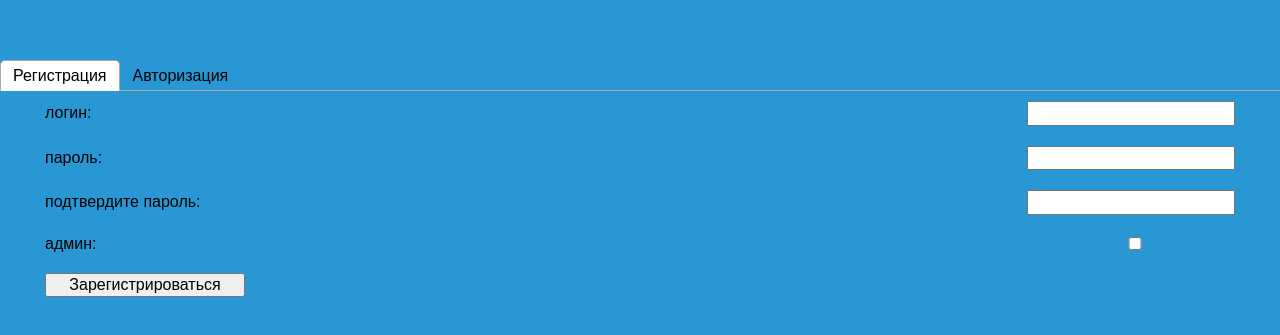
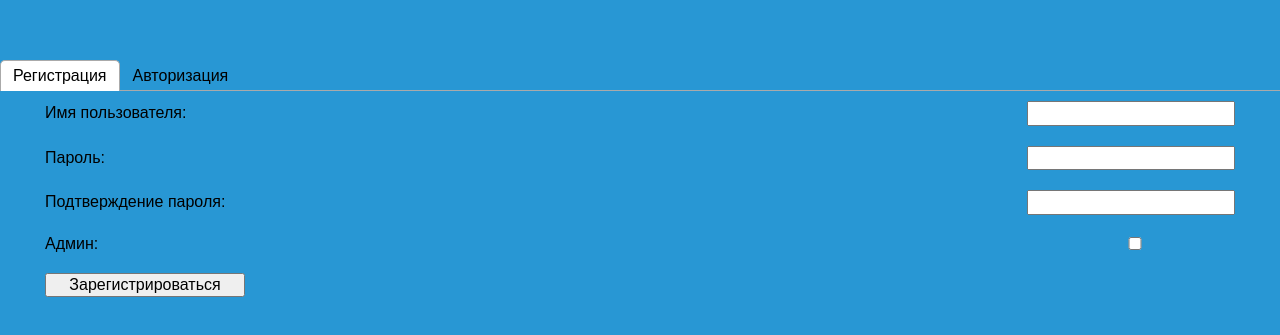
Before and after one commit to irogozhova/testsApp, a React (Create React App) app: page / in a window 1280 px wide. Shown: the part 141-476 px from the top of the page. Built offline with nearby package versions, Linux system fonts and the light colour scheme.

Commit message:
Added component for text and password inputs

```diff
--- /dev/null
+++ b/src/pages/LoginPage/RegistrationForm/InputField/InputField.jsx
@@ -0,0 +1,27 @@
+import React from 'react';
+import classnames from 'classnames';
+
+import styles from './InputField.module.scss';
+
+function InputField({
+  type,
+  name,
+  value,
+  text,
+  onChange,
+  hasError,
+}) {
+  return (
+    <label className={classnames(styles['root'], { [styles['hasError']]: hasError })}>
+      {text}:
+      <input
+        type={type}
+        name={name}
+        value={value}
+        onChange={onChange}
+      />
+    </label>
+  );
+}
+
+export default InputField;
--- /dev/null
+++ b/src/pages/LoginPage/RegistrationForm/InputField/InputField.module.scss
@@ -0,0 +1,9 @@
+.root {
+  &.hasError {
+    color: red;
+
+    input {
+      border-color: red;
+    }
+  }
+}
--- /dev/null
+++ b/src/pages/LoginPage/RegistrationForm/InputField/index.js
@@ -0,0 +1 @@
+export { default } from './InputField';
--- a/src/pages/LoginPage/RegistrationForm/RegistrationForm.jsx
+++ b/src/pages/LoginPage/RegistrationForm/RegistrationForm.jsx
@@ -2,6 +2,8 @@ import React, { PureComponent } from 'react';
 import { connect } from "react-redux";
 import { onFieldChange, onSubmit } from "actions/registration";
 import classnames from 'classnames';
+
+import InputField from './InputField';
 
 import styles from './RegistrationForm.module.scss';
 
@@ -77,50 +79,32 @@ class RegistrationForm extends PureComponent {
     return (
       <div className={styles.root}>
         <form onSubmit={this.handleSubmit}>
-          <label
-            className={classnames(
-              styles['field'],
-              { [styles['emptyField']]: emptyFields.login }
-            )}
-          >
-            логин:
-            <input
+          <InputField
             type="text"
             name="login"
             value={login}
+            text="Имя пользователя"
             onChange={this.handleFormFieldChange}
+            hasError={emptyFields.login}
           />
-          </label>
-          <label
-            className={classnames(
-              styles['field'],
-              { [styles['emptyField']]: emptyFields.password }
-            )}
-          >
-            пароль:
-            <input
+          <InputField
             type="password"
             name="password"
             value={password}
+            text="Пароль"
             onChange={this.handleFormFieldChange}
+            hasError={emptyFields.password}
           />
-          </label>
-          <label
-            className={classnames(
-              styles['field'],
-              { [styles['emptyField']]: emptyFields.confirmPassword }
-            )}
-          >
-            подтвердите пароль:
-            <input
+          <InputField
             type="password"
             name="confirmPassword"
             value={confirmPassword}
+            text="Подтверждение пароля"
             onChange={this.handleFormFieldChange}
+            hasError={emptyFields.confirmPassword}
           />
-          </label>
           <label>
-            админ:
+            Админ:
             <input
               name="isAdmin"
               type="checkbox"
--- a/src/pages/LoginPage/RegistrationForm/RegistrationForm.module.scss
+++ b/src/pages/LoginPage/RegistrationForm/RegistrationForm.module.scss
@@ -1,10 +1,3 @@
 .root {
-  .field {
-    &.emptyField {
-      color: red;
-      input {
-        border-color: red;
-      }
-    }
-  }
+
 }
```
Lines whose indentation alone changed are shown as unchanged.
